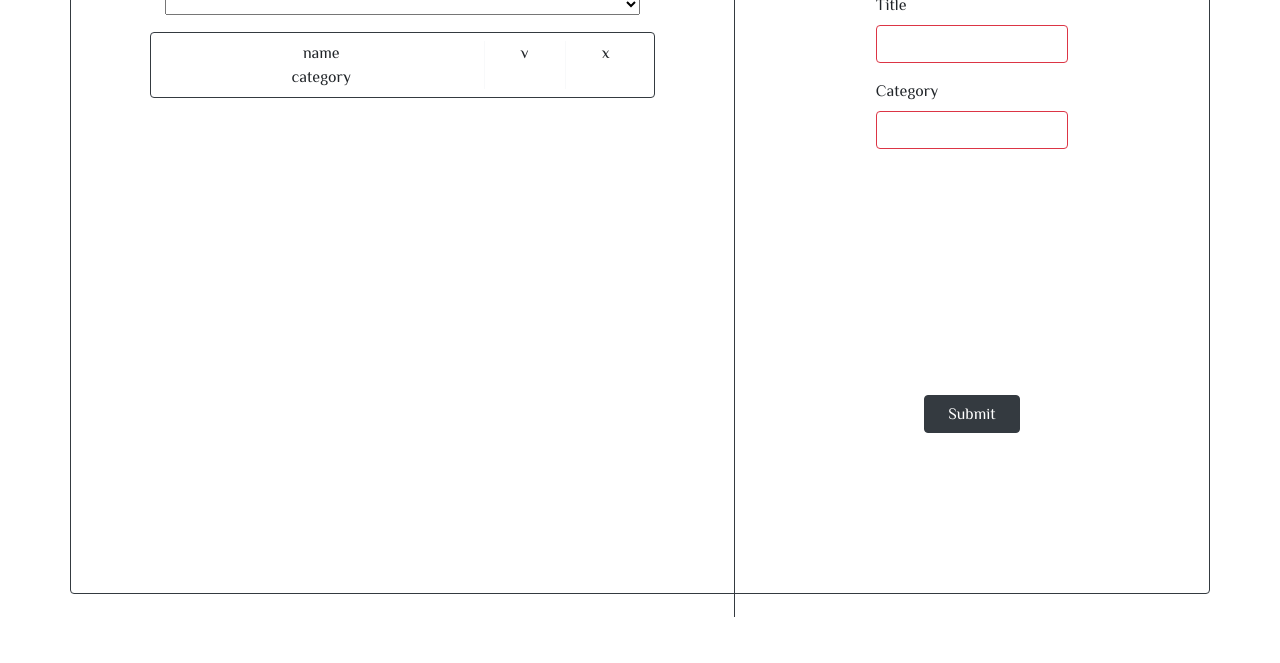
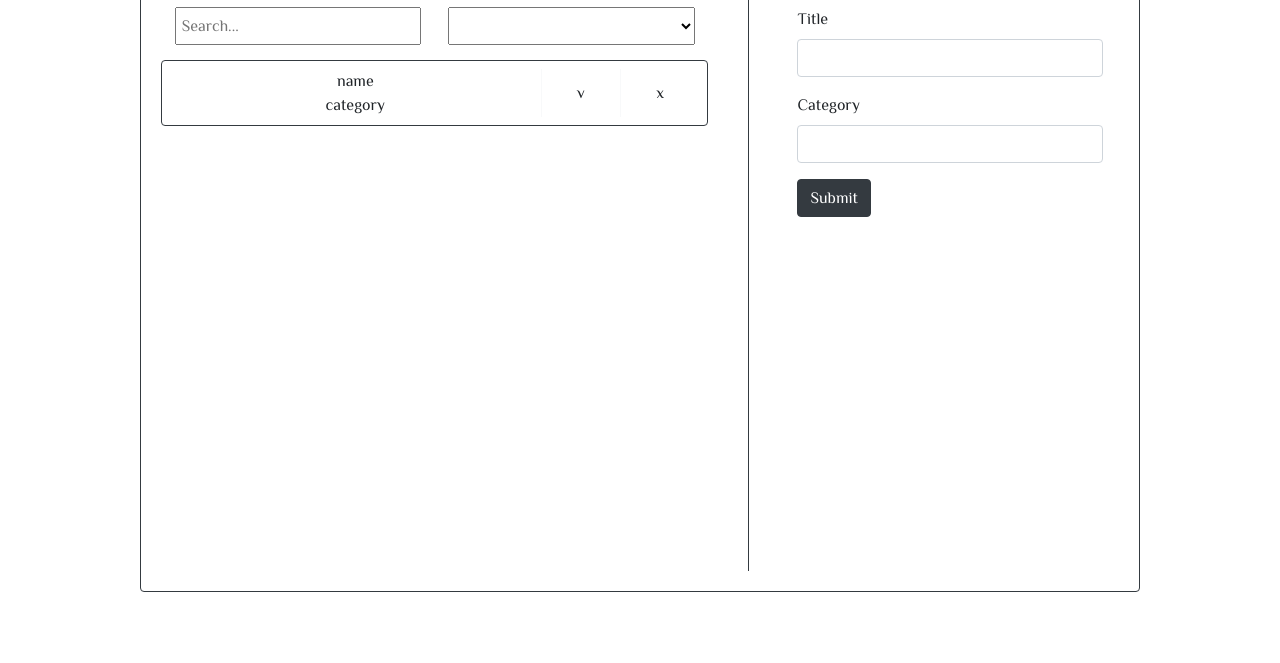
Before and after one commit to ivan-kolesen/smartPlan, a website built with webpack: page index.html in a window 1280 px wide. Shown: the part 198-861 px from the top of the page. After the commit the page ends 800 px from the top, so only its background shows below. Built offline with Linux system fonts and the light colour scheme.

Commit message:
refactor: new design

```diff
--- a/index.html
+++ b/index.html
@@ -5,32 +5,31 @@
   <title>Title</title>
 </head>
 <body>
-<div class="container d-flex flex-column h-100 pt-2 pb-2">
-  <header class="row rounded-top">
-    <div class="logo col-lg-3 text-right">plan your day<br>be <span>smart</span></div>
+<div class="wrapper">
+  <header class="rounded-top">
+    <div class="logo text-right">plan your day<br>be <span>smart</span></div>
   </header>
-  <main class="flex-grow-1 row border border-dark rounded-bottom">
-    <section class="col-lg-7 flex-grow-1 mt-4 mb-4 text-center border-right border-dark">
-      <div>
-        <input class="w-75 pl-2" placeholder="Search..."/>
+  <main class="border border-dark rounded-bottom">
+    <section class="w-60">
+      <h2 class="text-center mb-4">Your todo list for today</h2>
+      <div class="search-settings">
+        <input class="input-search" placeholder="Search..."/>
+        <select class="select-category"></select>
       </div>
-      <div>
-        <select class="w-75 mt-3"></select>
-      </div>
-      <div class="mt-3 w-75 mr-auto ml-auto mt-3">
-        <div class="row border border-dark rounded p-2">
-          <div class="col-lg-8">
-            <div class="">name</div>
-            <div class="">category</div>
+      <div class="todo-items">
+        <div class="todo-item border border-dark rounded p-2 mb-2">
+          <div class="todo-item__info ">
+            <div class="info-name">name</div>
+            <div class="info-category">category</div>
           </div>
-          <div class="col-lg-2 border-left border-light">v</div>
-          <div class="col-lg-2 border-left border-light">x</div>
+          <div class="todo-item__complete-btn border-left border-light">v</div>
+          <div class="todo-item__delete-btn border-left border-light">x</div>
         </div>
       </div>
     </section>
-    <section class="col-lg-5 h-100 mt-4 mb-4">
-      <h2 class="text-center">Add new todo</h2>
-      <form class="d-flex flex-column col-lg-6 h-100 was-validated m-auto" noValidate="">
+    <section class="w-40 border-left border-dark pl-5 pr-3">
+      <h2 class="text-center mb-4">Add new todo</h2>
+      <form class="" noValidate="">
         <div class="form-group">
           <label htmlFor="inputTitle">Title</label>
           <input type="text" class="form-control" id="inputTitle" name="title" required/>
@@ -39,7 +38,7 @@
           <label htmlFor="inputShortDesc">Category</label>
           <input type="text" class="form-control" id="inputCategory" name="category" required/>
         </div>
-        <button type="submit" class="btn btn-dark w-50 m-auto">Submit</button>
+        <button type="submit" class="btn btn-dark">Submit</button>
       </form>
     </section>
   </main>
--- a/styles/style.scss
+++ b/styles/style.scss
@@ -6,6 +6,15 @@ $color-text-header: #FFF;
 body{
   height: 100vh;
   font-family: Philosopher;
+}
+
+.wrapper{
+  display: flex;
+  flex-direction: column;
+  max-width: 1000px;
+  height: 100%;
+  margin: auto;
+  padding: 10px 0;
 }
 
 header {
@@ -17,6 +26,7 @@ header {
     font-size: 26px;
     line-height: 28px;
     padding: 26px 0;
+    width: 25%;
 
     span{
       font-size: 36px;
@@ -28,6 +38,77 @@ header {
   }
 }
 
-.todos{
+main{
+  display: flex;
+  flex-grow: 1;
+  flex-direction: row;
+}
+
+section{
+  display: flex;
+  flex-direction: column;
+  margin: 20px;
+}
+
+.w-40{
+  width: 40%;
+}
+
+.w-60{
+  width: 60%;
+}
+
+.search-settings{
+  display: flex;
+  flex-direction: row;
+  justify-content: space-around;
+}
+
+.input-search{
+  width: 45%;
+  padding: 5px;
+}
+
+.select-category{
+  width: 45%;
+}
+
+.todo-items{
+  width: 100%;
+  flex-grow: 1;
+  padding-top: 15px;
   overflow: scroll;
 }
+
+.todo-item{
+  display: flex;
+  flex-direction: row;
+}
+
+.todo-item__info{
+  display: flex;
+  flex-direction: column;
+  width: 70%;
+}
+
+.info-name{
+  text-align: center;
+}
+
+.info-category{
+  text-align: center;
+}
+
+.todo-item__complete-btn{
+  display: flex;
+  justify-content: center;
+  align-items: center;
+  width: 15%;
+}
+
+.todo-item__delete-btn{
+  justify-content: center;
+  align-items: center;
+  display: flex;
+  width: 15%;
+}
```
Also changed, not shown: dist/boundle.js.
